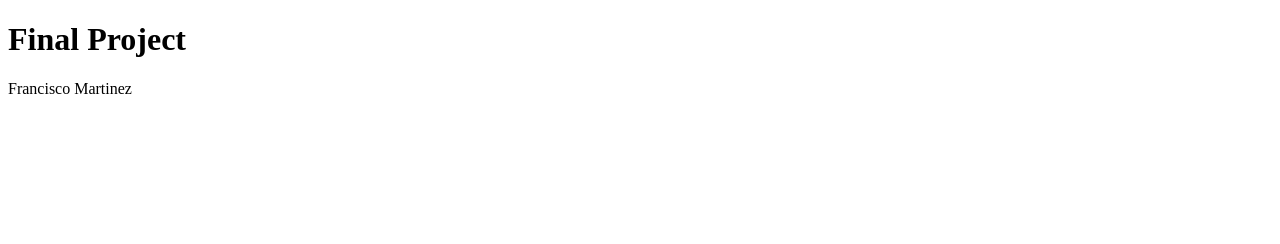
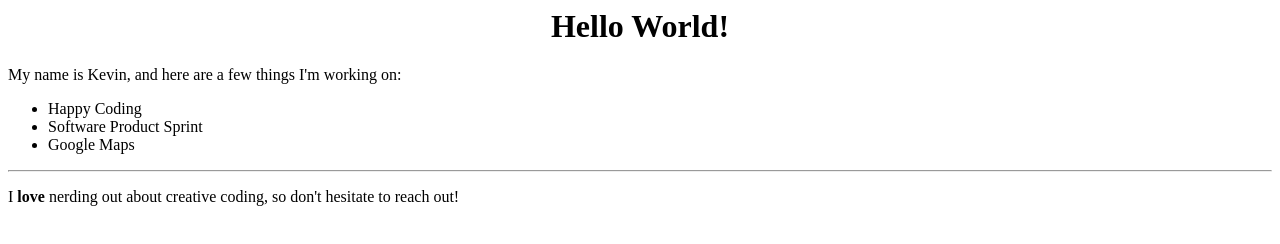
Before and after one commit to AzimuthZ/AzimuthZ.github.io, a plain HTML site: page index.html in a window 1280 px wide. Drawn offline with Linux system fonts and the light colour scheme.

Commit message:
Update index.html

```diff
--- a/index.html
+++ b/index.html
@@ -1,10 +1,13 @@
-<!DOCTYPE html>
-<html>
-  <head>
-    <title>GitHub Pages!</title>
-  </head>
-  <body>
-    <h1>Final Project</h1>
-    <p>Francisco Martinez</p>
-  </body>
-</html>
+<h1 align="center">Hello World!</h1>
+
+<p>My name is Kevin, and here are a few things I'm working on:</p>
+
+<ul>
+  <li>Happy Coding</li>
+  <li>Software Product Sprint</li>
+  <li>Google Maps</li>
+</ul>
+
+<hr>
+
+<p>I <strong>love</strong> nerding out about creative coding, so don't hesitate to reach out!</p>
```
